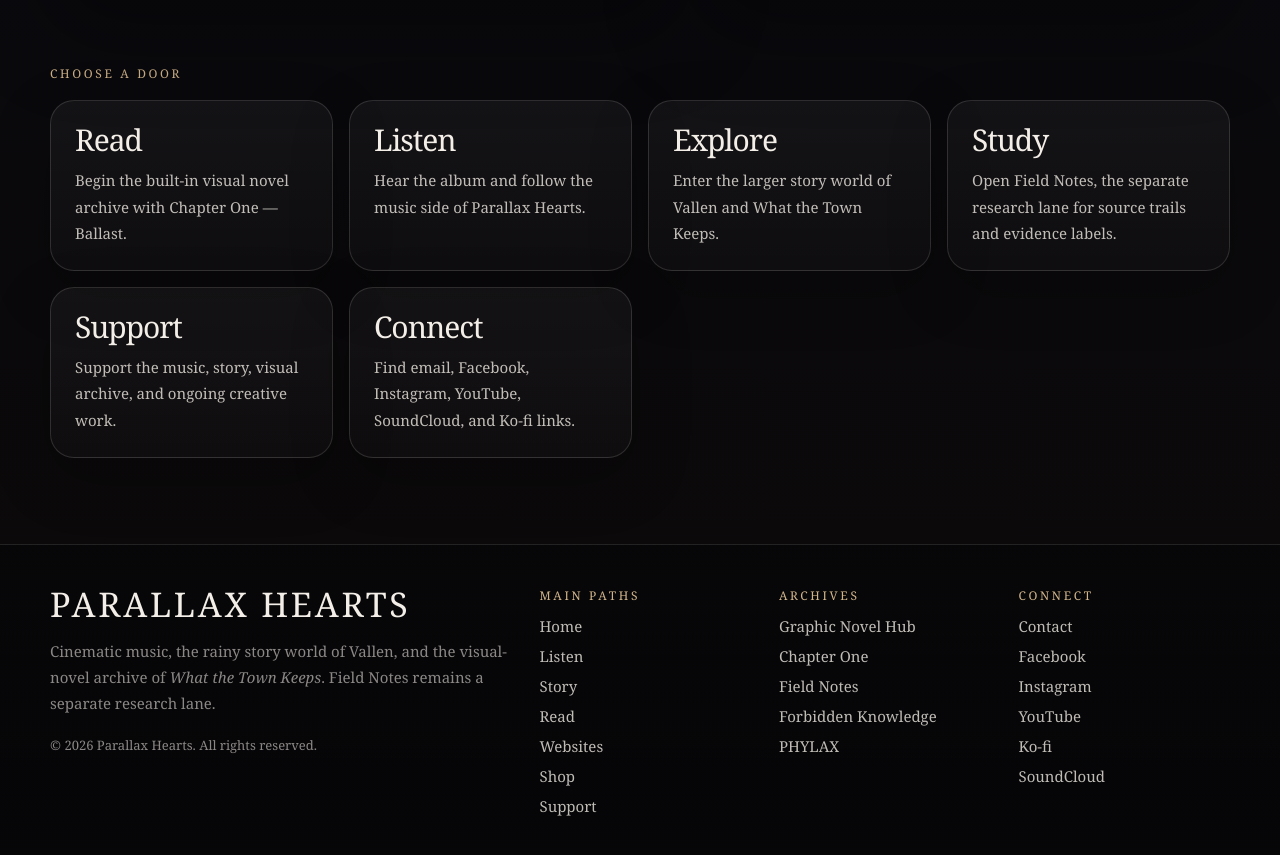
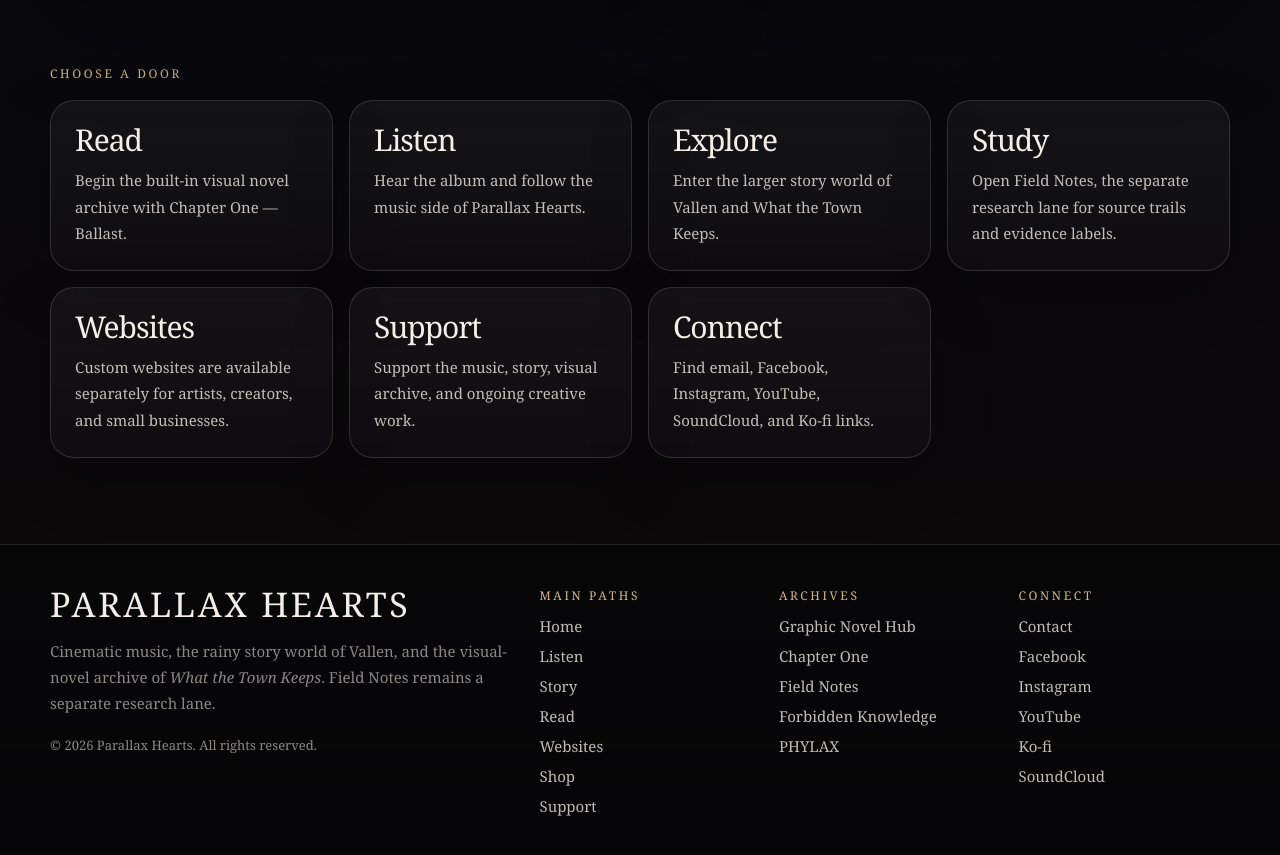
Before and after one commit to chthomps4/parallaxhearts-site, a Next.js app in the folder site/: page / in a window 1280 px wide. Shown: the part 1081-1936 px from the top of the page. Built offline with nearby package versions, Linux system fonts and the light colour scheme.

Commit message:
Add subtle website services link to homepage

```diff
--- a/site/app/page.tsx
+++ b/site/app/page.tsx
@@ -33,6 +33,7 @@ function TopNav() {
     ["Music", "/music"],
     ["Story", "/project"],
     ["Graphic Novel", "/graphic-novel"],
+    ["Websites", "/websites"],
     ["Field Notes", "/field-notes"],
     ["Support", "/support"],
     ["Contact", "/contact"],
@@ -419,6 +420,11 @@ export default function HomePage() {
                 href: "/field-notes",
               },
               {
+                title: "Websites",
+                text: "Custom websites are available separately for artists, creators, and small businesses.",
+                href: "/websites",
+              },
+              {
                 title: "Support",
                 text: "Support the music, story, visual archive, and ongoing creative work.",
                 href: "/support",
```
